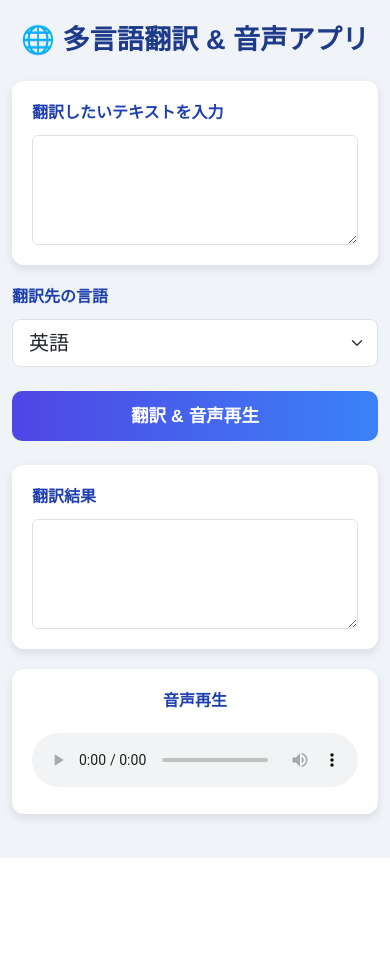
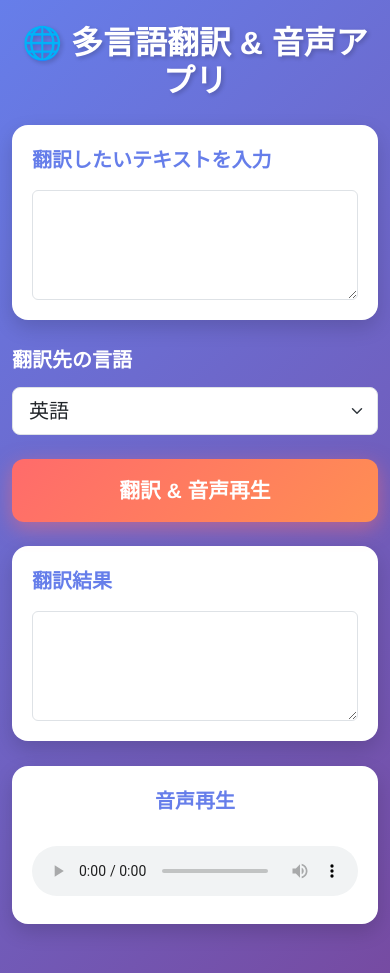
Before and after one commit to teddymura/multi_lang_translator, a Flask app: page / in a window 390 px wide. Before the commit the page ends 858 px from the top, so only its background shows below. Run offline with Flask 3, Linux system fonts and the light colour scheme.

Commit message:
スマホ画面もっとわかりやすく

```diff
--- a/templates/index.html
+++ b/templates/index.html
@@ -7,68 +7,132 @@
   <link href="https://cdn.jsdelivr.net/npm/bootstrap@5.3.2/dist/css/bootstrap.min.css" rel="stylesheet">
   <style>
     body {
-      background-color: #f0f4f8;
+      background: linear-gradient(135deg, #667eea 0%, #764ba2 100%);
+      min-height: 100vh;
       font-family: "Helvetica Neue", Helvetica, Arial, sans-serif;
-      font-size: 1.1rem; /* 全体文字サイズアップ */
+      font-size: 1.25rem;
+      padding: 20px 15px;
     }
+
     h1 {
-      color: #1e3a8a;
+      color: #ffffff;
       font-weight: bold;
-      font-size: 2rem; /* 見出し大きく */
+      font-size: 2.5rem;
+      text-shadow: 2px 2px 4px rgba(0,0,0,0.2);
+      margin-bottom: 30px;
     }
 
     /* 入力・結果カード風 */
     .card-input, .card-output {
       background-color: #ffffff;
-      border-radius: 12px;
-      padding: 20px; /* 少し余白広め */
-      box-shadow: 0 4px 10px rgba(0,0,0,0.1);
-      margin-bottom: 20px;
+      border-radius: 16px;
+      padding: 25px;
+      box-shadow: 0 8px 20px rgba(0,0,0,0.15);
+      margin-bottom: 25px;
     }
 
     textarea {
-      border-radius: 8px;
-      font-size: 1rem; /* テキスト少し大きめ */
+      border-radius: 10px;
+      font-size: 1.2rem;
+      padding: 15px;
+      border: 2px solid #e0e7ff;
+      transition: border-color 0.3s;
     }
+
+    textarea:focus {
+      border-color: #667eea;
+      outline: none;
+      box-shadow: 0 0 0 3px rgba(102, 126, 234, 0.1);
+    }
+
     select {
-      border-radius: 6px;
-      font-size: 1rem;
+      border-radius: 10px;
+      font-size: 1.2rem;
+      padding: 15px;
+      border: 2px solid #e0e7ff;
+      background-color: #ffffff;
     }
 
     /* ボタン */
     #translateBtn {
-      background: linear-gradient(to right, #4f46e5, #3b82f6);
+      background: linear-gradient(135deg, #ff6b6b 0%, #ff8e53 100%);
       border: none;
       color: white;
       font-weight: bold;
-      font-size: 1.2rem; /* ボタン文字大きめ */
-      padding: 14px;
-      border-radius: 10px;
-      transition: transform 0.1s, box-shadow 0.2s;
+      font-size: 1.4rem;
+      padding: 18px;
+      border-radius: 12px;
+      transition: transform 0.2s, box-shadow 0.3s;
+      box-shadow: 0 6px 20px rgba(255, 107, 107, 0.5);
     }
     #translateBtn:hover {
-      background: linear-gradient(to right, #4338ca, #2563eb);
-      transform: translateY(-2px);
-      box-shadow: 0 6px 15px rgba(0,0,0,0.15);
+      background: linear-gradient(135deg, #ff5252 0%, #ff7043 100%);
+      transform: translateY(-3px);
+      box-shadow: 0 10px 30px rgba(255, 107, 107, 0.7);
+    }
+    #translateBtn:active {
+      transform: translateY(-1px);
     }
 
     /* Audio */
-    audio { width: 100%; margin-top: 10px; border-radius: 8px; }
+    audio {
+      width: 100%;
+      margin-top: 15px;
+      border-radius: 10px;
+      height: 50px;
+    }
 
     /* カードのタイトル */
     .card-title {
       font-weight: bold;
-      color: #1e40af;
-      margin-bottom: 10px;
-      font-size: 1.1rem; /* タイトル文字大きめ */
+      color: #667eea;
+      margin-bottom: 15px;
+      font-size: 1.4rem;
     }
 
-    /* スマホでも余白確保 */
+    .form-label {
+      color: #ffffff;
+      font-weight: 600;
+      font-size: 1.3rem;
+      margin-bottom: 12px;
+    }
+
+    /* スマホ最適化 */
     @media (max-width: 576px) {
-      body { padding-left: 12px; padding-right: 12px; font-size: 1rem; }
-      h1 { font-size: 1.7rem; }
-      #translateBtn { font-size: 1.1rem; padding: 12px; }
-      .card-title { font-size: 1rem; }
+      body {
+        font-size: 1.15rem;
+        padding: 15px 10px;
+      }
+      h1 {
+        font-size: 2rem;
+        margin-bottom: 25px;
+      }
+      #translateBtn {
+        font-size: 1.3rem;
+        padding: 16px;
+      }
+      .card-title {
+        font-size: 1.25rem;
+      }
+      textarea, select {
+        font-size: 1.15rem;
+        padding: 12px;
+      }
+      .card-input, .card-output {
+        padding: 20px;
+      }
+    }
+
+    /* デモ用のメッセージ */
+    .demo-message {
+      background-color: rgba(255, 255, 255, 0.2);
+      color: white;
+      padding: 12px;
+      border-radius: 10px;
+      text-align: center;
+      margin-bottom: 20px;
+      font-size: 1rem;
+      backdrop-filter: blur(10px);
     }
   </style>
 </head>
```
